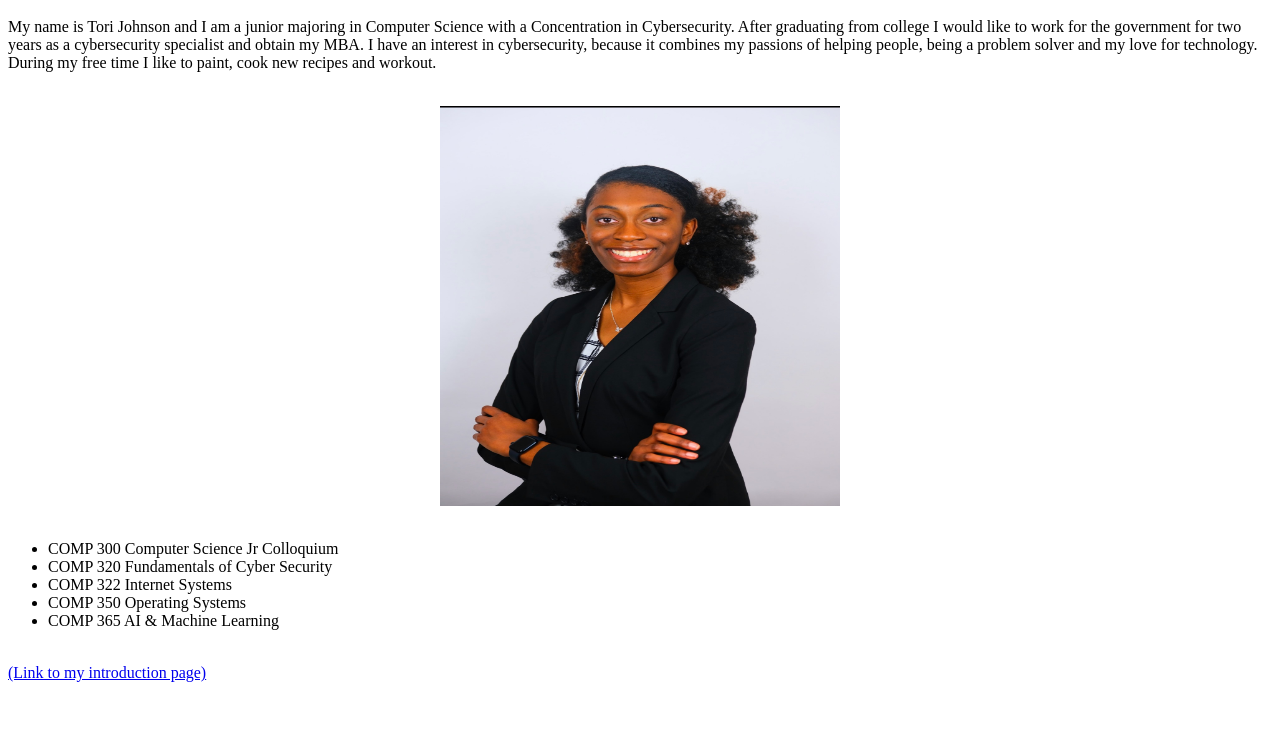
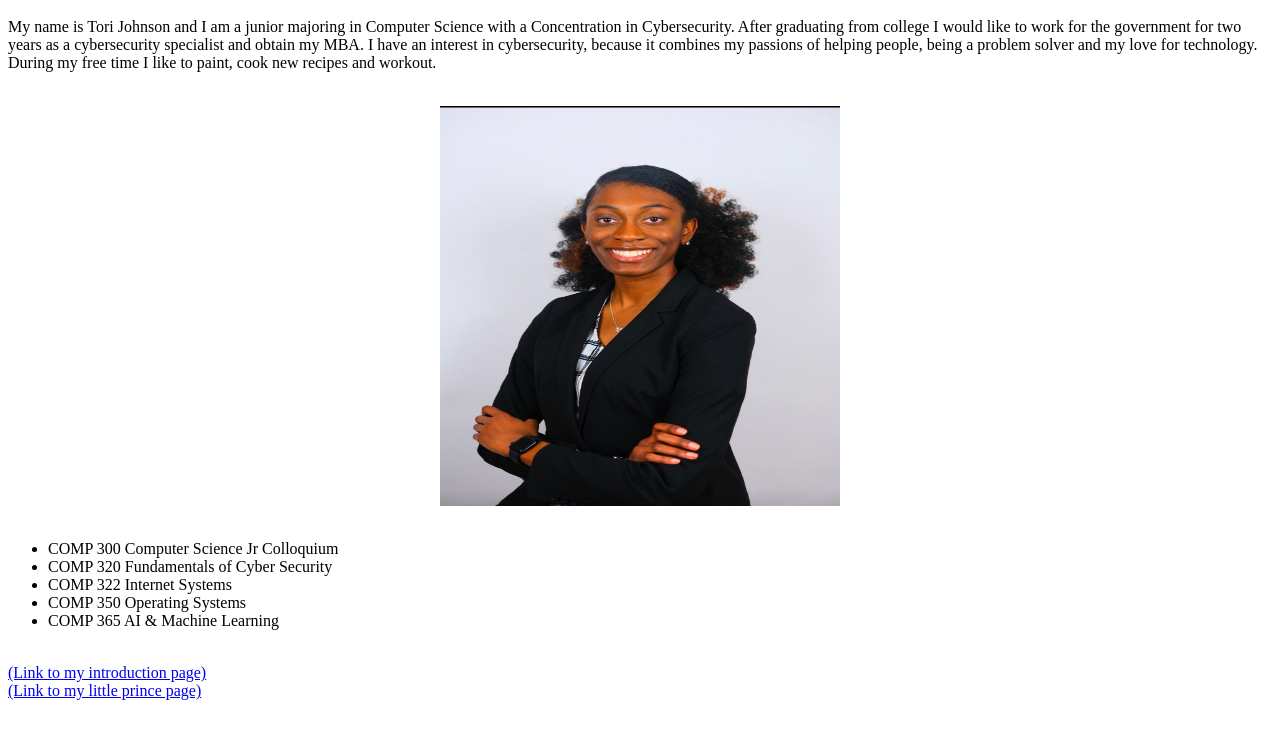
Before and after one commit to ToriJ25/ToriJ25.github.io, a plain HTML site: page index.html in a window 1280 px wide. Shown: the part 48-786 px from the top of the page. Drawn offline with Linux system fonts and the light colour scheme; files whose address does not match are found by name.

Commit message:
Update index.html

```diff
--- a/index.html
+++ b/index.html
@@ -23,5 +23,7 @@
     <br />
 
     <a href="./introduction.html" target="_blank">(Link to my introduction page)</a>
+    <br />
+    <a href="./little_prince.html" target="_blank">(Link to my little prince page)</a>
   </body>
 </html>
```
